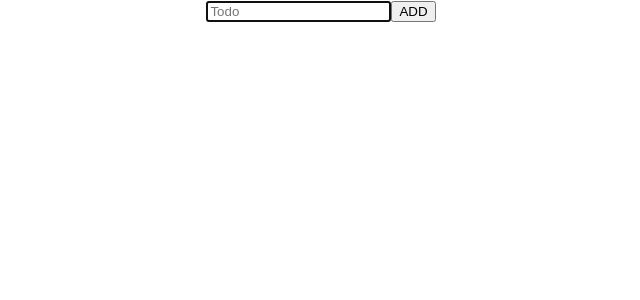
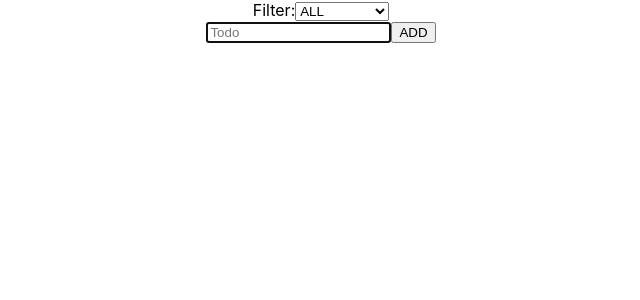
Before and after one commit to KiKiKi-KiKi/react-recoil-sandbox, a React (Create React App) app: page / in a window 1280 px wide. Shown: the top 300 px of the page, without its empty margins (319-959 px from the left). Built offline with nearby package versions, Linux system fonts and the light colour scheme.

Commit message:
:doughnut: Implement filtering todo list.

```diff
--- a/src/components/TodoList.tsx
+++ b/src/components/TodoList.tsx
@@ -1,10 +1,12 @@
 import { VFC } from 'react';
 import { TodoForm } from './TodoForm';
 import { TodoListContainer } from './TodoListContainer';
+import { TodoListFilter } from './TodoListFilter';
 
 export const TodoList: VFC = () => {
   return (
     <div className="todoList">
+      <TodoListFilter />
       <TodoForm />
       <TodoListContainer />
     </div>
--- a/src/components/TodoListContainer.tsx
+++ b/src/components/TodoListContainer.tsx
@@ -1,10 +1,10 @@
 import { VFC } from 'react';
 import { useRecoilValue } from 'recoil';
-import { todoListState } from '../recoil/atoms/todoListState';
+import { filteredTodoListState } from '../recoil/selectors/filteredTodoListState';
 import { TodoItemContainer } from './TodoItemContainer';
 
 export const TodoListContainer: VFC = () => {
-  const todoList = useRecoilValue(todoListState);
+  const todoList = useRecoilValue(filteredTodoListState);
 
   return (
     <ul>
--- /dev/null
+++ b/src/components/TodoListFilter.tsx
@@ -0,0 +1,40 @@
+import { useCallback, useState, VFC } from 'react';
+import { useSetRecoilState } from 'recoil';
+import {
+  todoListFilterState,
+  FilterTypes,
+  showAll,
+  showComplete,
+  showUncomplete,
+} from '../recoil/atoms/todoListFilterState';
+
+type FilterKeyType = 0 | 1 | 2;
+
+const getFilterType = (key: FilterKeyType): FilterTypes => {
+  return key === 0 ? showAll : key === 1 ? showComplete : showUncomplete;
+};
+
+export const TodoListFilter: VFC = () => {
+  const setFilter = useSetRecoilState(todoListFilterState);
+  const [selectVal, setSelectVal] = useState<FilterKeyType>(0);
+
+  const onChnageHandler = useCallback(
+    (evt: React.ChangeEvent<HTMLSelectElement>) => {
+      const key = Number(evt.currentTarget.value) as FilterKeyType;
+      setSelectVal(key);
+      setFilter(getFilterType(key));
+    },
+    [setFilter],
+  );
+
+  return (
+    <div>
+      Filter:
+      <select value={selectVal} onChange={onChnageHandler}>
+        <option value={0}>ALL</option>
+        <option value={1}>Complete</option>
+        <option value={2}>Uncomplete</option>
+      </select>
+    </div>
+  );
+};
```
